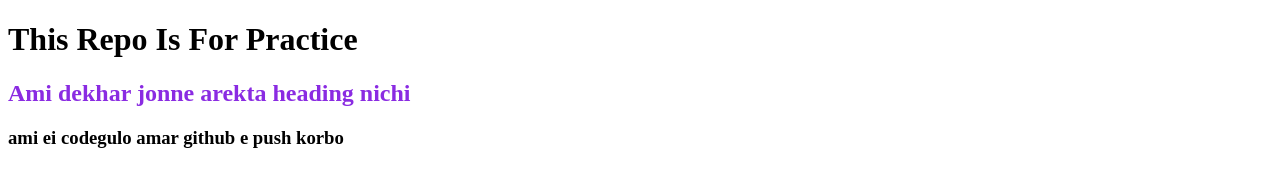
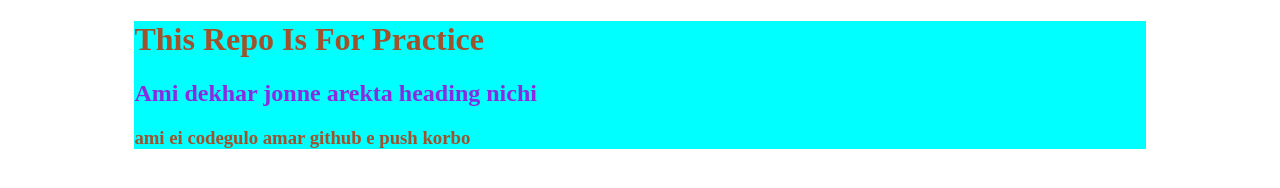
Before and after one commit to Rakib01754/my-third-repo, a plain HTML site: page index.html in a window 1280 px wide. Drawn offline with Linux system fonts and the light colour scheme.

Commit message:
ekta div niye ektu style mere dilam

```diff
--- a/index.html
+++ b/index.html
@@ -8,8 +8,10 @@
     <link rel="stylesheet" href="style.css">
 </head>
 <body>
-    <h1>This Repo Is For Practice</h1>
-    <h2>Ami dekhar jonne arekta heading nichi</h2>
-    <h3>ami ei codegulo amar github e push korbo</h3>
+    <div class="nice">  <h1>This Repo Is For Practice</h1>
+        <h2>Ami dekhar jonne arekta heading nichi</h2>
+        <h3>ami ei codegulo amar github e push korbo</h3>
+    </div>
+
 </body>
 </html>
--- a/style.css
+++ b/style.css
@@ -1,3 +1,9 @@
 h2{
     color:blueviolet
 }
+.nice{
+    background-color: aqua;
+    color: sienna;
+    width: 80%;
+    margin: 0 auto;
+}
```
